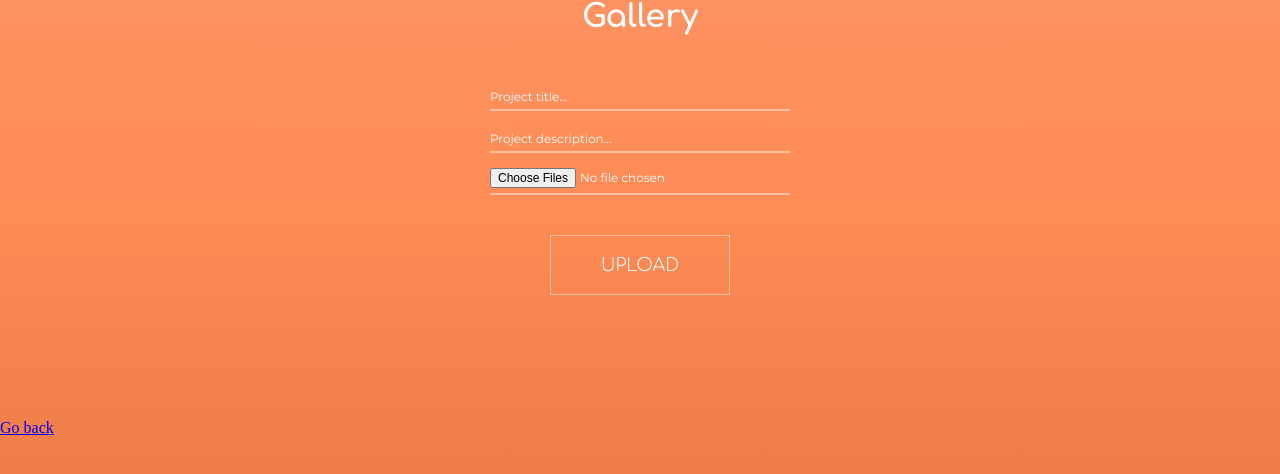
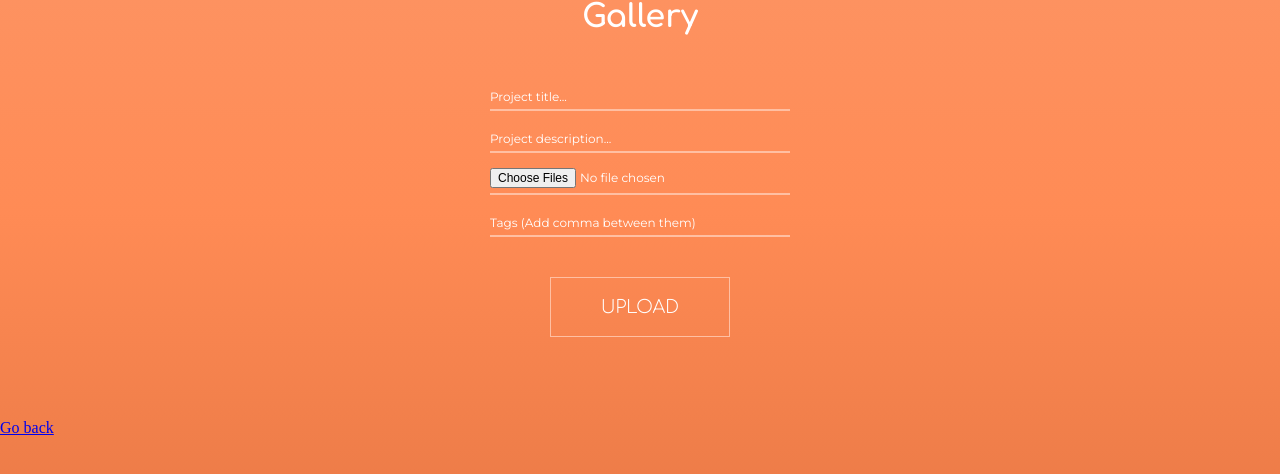
Before and after one commit to ismailElg1/IMD-Social, a PHP site: page /gallery.php in a window 1280 px wide. Shown: the part 187-661 px from the top of the page. Run offline with PHP 8.4, Linux system fonts and the light colour scheme; the visitor is signed in with stand-in values (Sample User, id 1); data that the repository does not hold is empty.

Commit message:
feat: added tags input fields

```diff
--- a/gallery.php
+++ b/gallery.php
@@ -43,6 +43,7 @@ $user = User::getUserByEmail($_SESSION['email']);
 
     <div class="form-group"><input class="form-input ani" type="text" name="galleryDesc" placeholder="Project description..."><span class="border-bottom-animation left"></span></div>
     <div class="form-group"><input class="form-input ani" type="file" name="images[]" value='' multiple><span class="border-bottom-animation left"></span></div>
+    <div class="form-group"><input class="form-input ani" type="text" name="tags" placeholder="Tags (Add comma between them)"><span class="border-bottom-animation left"></span></div>
 
     <div class="container">
                 <div class="center">
```
